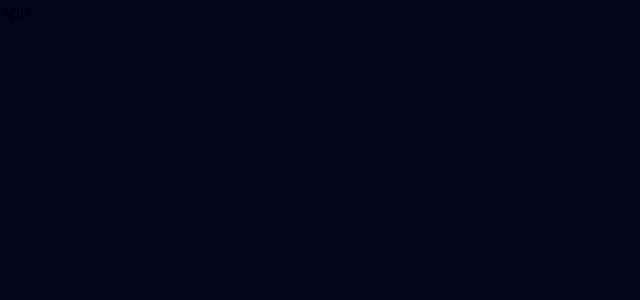
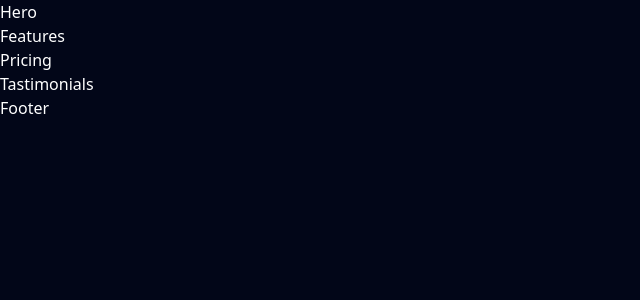
Before and after one commit to codezenashish/react-ux-ui, a React (Vite) app: page / in a window 1280 px wide. Shown: the top 300 px of the page, without its empty margins (0-640 px from the left). Built offline with nearby package versions, Linux system fonts and the light colour scheme.

Commit message:
Add main layout components: Navbar, Hero, Features, Pricing, Tastimonials, and Footer

```diff
--- a/src/App.jsx
+++ b/src/App.jsx
@@ -1,6 +1,20 @@
+import Navbar from "./components/Navbar";
+import Hero from "./components/Hero";
+import Features from "./components/Features";
+import Pricing from "./components/Pricing";
+import Tastimonials from "./components/Tastimonials";
+import Footer from "./components/Footer";
+
 const App = () => {
   return (
-    <div className="min-h-screen bg-slate-950">App</div>
-  )
-}
-export default App
+    <div className="min-h-screen bg-slate-950 text-white overflow-hidden">
+      <Navbar />
+      <Hero />
+      <Features />
+      <Pricing />
+      <Tastimonials />
+      <Footer />
+    </div>
+  );
+};
+export default App;
--- /dev/null
+++ b/src/components/Features.jsx
@@ -0,0 +1,6 @@
+const Features = () => {
+  return (
+    <div>Features</div>
+  )
+}
+export default Features
--- /dev/null
+++ b/src/components/Footer.jsx
@@ -0,0 +1,6 @@
+const Footer = () => {
+  return (
+    <div>Footer</div>
+  )
+}
+export default Footer
--- /dev/null
+++ b/src/components/Hero.jsx
@@ -0,0 +1,6 @@
+const Hero = () => {
+  return (
+    <div>Hero</div>
+  )
+}
+export default Hero
--- /dev/null
+++ b/src/components/Navbar.jsx
@@ -0,0 +1,8 @@
+const Navbar = () => {
+  return (
+    <nav className="fixed top-0 w-full z-50 transition-all duration-300 bg-slate-950/20 backdrop-blur-sm">
+        <div className="max-w-7xl mx-auto"></div>
+    </nav>
+  )
+}
+export default Navbar
--- /dev/null
+++ b/src/components/Pricing.jsx
@@ -0,0 +1,6 @@
+const Pricing = () => {
+  return (
+    <div>Pricing</div>
+  )
+}
+export default Pricing
--- /dev/null
+++ b/src/components/Tastimonials.jsx
@@ -0,0 +1,6 @@
+const Tastimonials = () => {
+  return (
+    <div>Tastimonials</div>
+  )
+}
+export default Tastimonials
```
